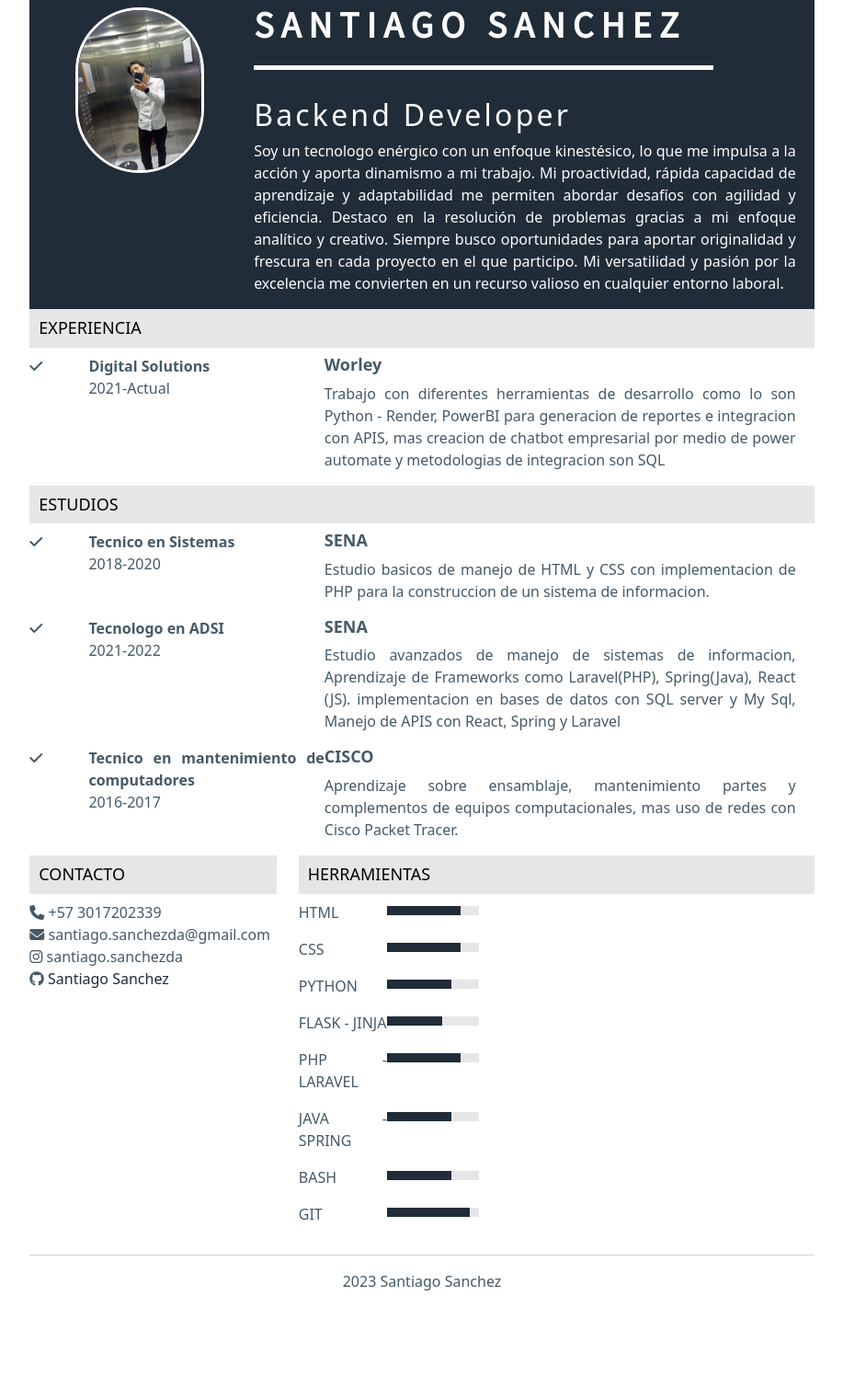
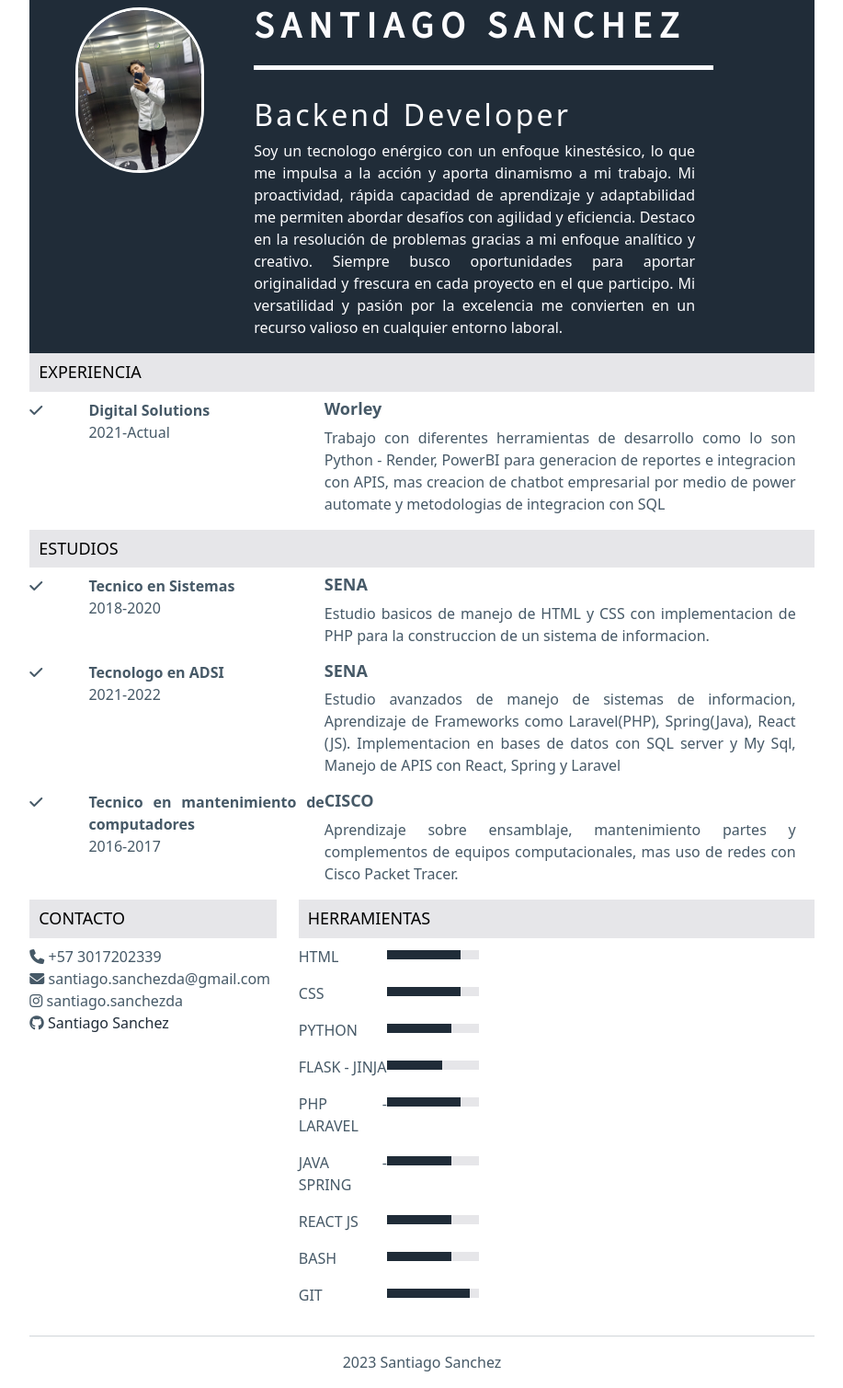
Before and after one commit to SantiagoSanchezB/CV, a plain HTML site: page index.html in a window 1280 px wide. Shown: the part 27-1536 px from the top of the page at 92% size, without its empty margins (181-1098 px from the left). Before the commit the page ends 1448 px from the top, so only its background shows below. Drawn offline with nearby package versions, Linux system fonts and the light colour scheme.

Commit message:
Changes for upload

```diff
--- a/css/css.css
+++ b/css/css.css
@@ -13,6 +13,11 @@ body {
     grid-template-columns: 2fr 5fr;
     background-color: #202c38;
     color: #fcfcfe;
+}
+
+.head {
+    grid-template-columns: 1fr 1fr;
+    width: 500px;
 }
 
 #line {
@@ -156,6 +161,12 @@ a:hover {
     height: 10px;
 }
 
+#progress-React {
+    background-color: #202c38;
+    width: 70%;
+    height: 10px;
+}
+
 #head{
     font-weight: bold;
 
--- a/index.html
+++ b/index.html
@@ -21,7 +21,7 @@
                 <img src="img/Yo.png" alt="SantiagoSanchez" id="image">
             </div>
 
-            <div>
+            <div class="head">
                 <h1 class="name">Santiago Sanchez</h1>
                 <p id="line"></p>
                 <h2 id="description">Backend Developer</h2>
@@ -46,7 +46,7 @@
                     <div>
                         <h4 id="head" class="minimun">Worley</h4>
                         <p>Trabajo con diferentes herramientas de desarrollo como lo son Python - Render, PowerBI para generacion de reportes e integracion con APIS, mas creacion de chatbot empresarial por medio de power automate
-                            y metodologias de integracion son SQL
+                            y metodologias de integracion con SQL
                         </p>
                     </div>
 
@@ -82,7 +82,7 @@
 
                     <div>
                         <h4 id="head"  class="minimun">SENA</h4>
-                        <p>Estudio avanzados de manejo de sistemas de informacion, Aprendizaje de Frameworks como Laravel(PHP), Spring(Java), React (JS). implementacion en bases de datos con SQL server y My Sql, Manejo de APIS con React, Spring y Laravel</p>
+                        <p>Estudio avanzados de manejo de sistemas de informacion, Aprendizaje de Frameworks como Laravel(PHP), Spring(Java), React (JS). Implementacion en bases de datos con SQL server y My Sql, Manejo de APIS con React, Spring y Laravel</p>
                     </div>
 
                     <div>
@@ -160,7 +160,12 @@
                                 <div id="progress-JAVA"></div>
                             </div>
                         </div>
-
+                        <div id="SS">
+                            <p>REACT JS</p>
+                            <div id="progress-bar">
+                                <div id="progress-React"></div>
+                            </div>
+                        </div>
                         <div id="SS">
                             <p>BASH</p>
                             <div id="progress-bar">
```
